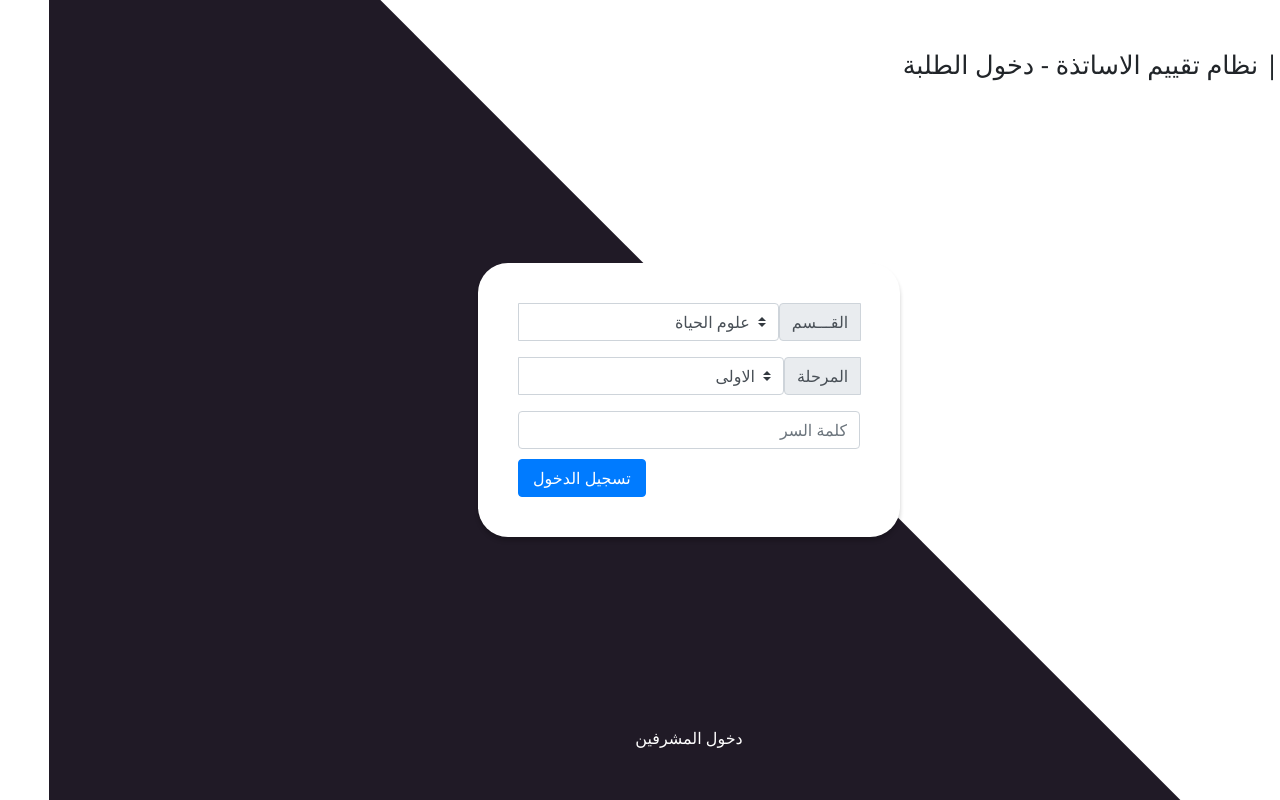
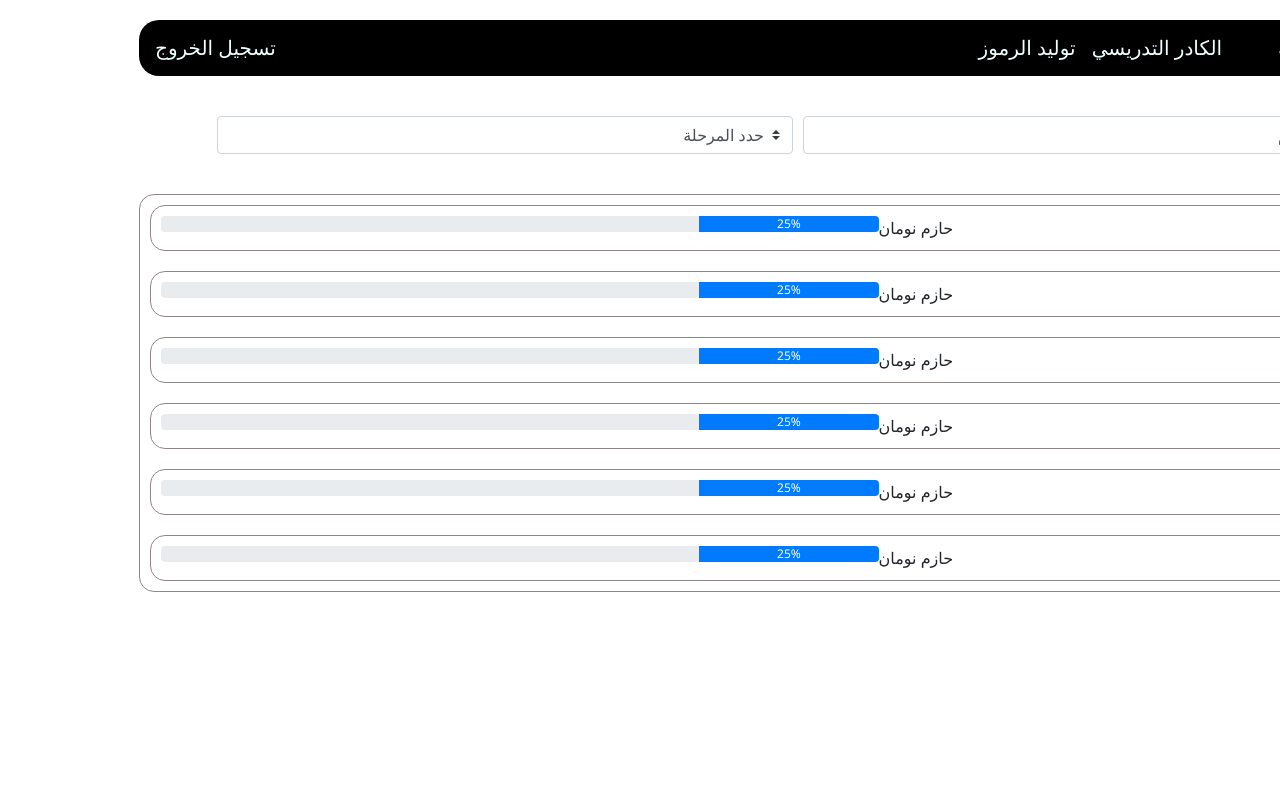
Before and after one commit to Teeba97/EvaluationOfProfessors, an Angular app: page / in a window 1280 px wide. Built offline with nearby package versions, Linux system fonts and the light colour scheme.

Commit message:
mangment updated

```diff
--- a/src/app/app.component.html
+++ b/src/app/app.component.html
@@ -1,2 +1,2 @@
 
-<app-login></app-login>
+<app-management></app-management>
--- a/src/app/app.module.ts
+++ b/src/app/app.module.ts
@@ -5,6 +5,7 @@ import { AppComponent } from './app.component';
 import { LoginComponent } from './login/login.component';
 import { AdminComponent } from './admin/admin.component';
 import { EvaluationComponent } from './evaluation/evaluation.component';
+import { ManagementComponent } from './management/management.component';
 
 
 @NgModule({
@@ -12,7 +13,8 @@ import { EvaluationComponent } from './evaluation/evaluation.component';
     AppComponent,
     LoginComponent,
     AdminComponent,
-    EvaluationComponent
+    EvaluationComponent,
+    ManagementComponent
 
   ],
   imports: [
--- a/src/app/login/login.component.html
+++ b/src/app/login/login.component.html
@@ -2,7 +2,7 @@
   <div class="bac-color">
     <table height="100%">
       <td>
-        <div class="PageLine2V">&nbsp;</div>
+        <div>&nbsp;</div>
       </td>
     </table>
   </div>
--- /dev/null
+++ b/src/app/management/management.component.css
@@ -0,0 +1,44 @@
+
+.nav-bar{
+    background-color: rgb(0, 0, 0) !important;
+  margin: 20px;
+  border-radius: 20px;
+}
+a{
+    color: azure !important;
+}
+.drop-down{
+    width: 100vw;
+    display: flex;
+    border-radius: 30px;
+    padding: 20px;
+
+}
+.select-1{
+    width: 45vw;
+    margin: 0 0 0 10px;
+}
+.main-box{
+
+    display: flex;
+    margin: 20px;
+    /* width: 100vw; */
+    border-radius: 15px;
+    border: 1px solid rgb(145, 134, 134);
+    flex-direction: column;
+}
+.box-item{
+    /* width: 100%; */
+    display: flex;
+    /* height: 30%; */
+    border-radius: 15px;
+    border: 1px solid rgb(145, 134, 134);
+    margin: 10px;
+    padding: 10px;
+}
+.prof-name{
+width: 40%;
+}
+.range{
+    width: 60%;
+}
--- /dev/null
+++ b/src/app/management/management.component.html
@@ -0,0 +1,112 @@
+<div class="navbar navbar-expand-lg navbar-light  nav-bar">
+  <a class="navbar-brand" href="#">الرئيسية</a>
+  <button class="navbar-toggler" type="button" data-toggle="collapse" data-target="#navbarNav" aria-controls="navbarNav" aria-expanded="false" aria-label="Toggle navigation">
+    <span class="navbar-toggler-icon"></span>
+  </button>
+  <div class="collapse navbar-collapse" id="navbarNav">
+      <ul class="navbar-nav">
+        <li class="nav-item active">
+            <a class="navbar-brand" href="#">الكادر التدريسي</a>
+
+        </li>
+        <li class="nav-item">
+            <a class="navbar-brand" href="#">توليد الرموز</a>
+        </li>
+
+      </ul>
+
+    </div>
+
+
+    <div class="collapse navbar-collapse" id="navbarNav" dir="ltr">
+        <ul class="navbar-nav">
+          <li class="nav-item active">
+              <a class="navbar-brand" href="#">تسجيل الخروج</a>
+          </li>
+        </ul>
+      </div>
+</div>
+
+<div class="drop-down">
+    <select class="custom-select select-1">
+        <option selected>حدد القسم </option>
+        <option value="1">علوم الحياة</option>
+        <option value="2">علوم الحاسبات</option>
+        <option value="3">علوم رياضيات</option>
+        <option value="4">علوم الفيزياء</option>
+        <option value="5">جيولوجيا</option>
+        <option value="6">تقانة احيائية</option>
+    </select>
+
+
+    <select class="custom-select select-1">
+        <option selected>حدد المرحلة</option>
+        <option value="1">الاولى</option>
+        <option value="2">الثانية</option>
+        <option value="3">الثالثة</option>
+        <option value="4">الرابعة</option>
+    </select>
+</div>
+
+<div class="main-box">
+  <div class="box-item">
+      <div class="prof-name">
+          حازم نومان
+        </div>
+      <div class="progress range">
+          <div class="progress-bar" role="progressbar" style="width: 25%;" aria-valuenow="25" aria-valuemin="0" aria-valuemax="100">25%</div>
+        </div>
+  </div>
+  <div class="box-item">
+      <div class="prof-name">
+          حازم نومان
+        </div>
+
+            <div class="progress range">
+                <div class="progress-bar" role="progressbar" style="width: 25%;" aria-valuenow="25" aria-valuemin="0" aria-valuemax="100">25%</div>
+              </div>
+
+
+  </div>
+
+
+  <div class="box-item">
+      <div class="prof-name">
+          حازم نومان
+        </div>
+      <div class="progress range ">
+          <div class="progress-bar" role="progressbar" style="width: 25%;" aria-valuenow="25" aria-valuemin="0" aria-valuemax="100">25%</div>
+        </div>
+  </div>
+
+
+  <div class="box-item">
+      <div class="prof-name">
+          حازم نومان
+        </div>
+      <div class="progress range">
+          <div class="progress-bar" role="progressbar" style="width: 25%;" aria-valuenow="25" aria-valuemin="0" aria-valuemax="100">25%</div>
+        </div>
+  </div>
+
+  <div class="box-item">
+      <div class="prof-name">
+          حازم نومان
+        </div>
+      <div class="progress range">
+          <div class="progress-bar" role="progressbar" style="width: 25%;" aria-valuenow="25" aria-valuemin="0" aria-valuemax="100">25%</div>
+        </div>
+  </div>
+
+
+  <div class="box-item">
+      <div class="prof-name">
+          حازم نومان
+        </div>
+      <div class="progress range">
+          <div class="progress-bar" role="progressbar" style="width: 25%;" aria-valuenow="25" aria-valuemin="0" aria-valuemax="100">25%</div>
+        </div>
+  </div>
+
+
+</div>
--- /dev/null
+++ b/src/app/management/management.component.ts
@@ -0,0 +1,15 @@
+import { Component, OnInit } from '@angular/core';
+
+@Component({
+  selector: 'app-management',
+  templateUrl: './management.component.html',
+  styleUrls: ['./management.component.css']
+})
+export class ManagementComponent implements OnInit {
+
+  constructor() { }
+
+  ngOnInit() {
+  }
+
+}
```
Also changed, not shown: 1 other file (tests, documents, lock files or other folders).
